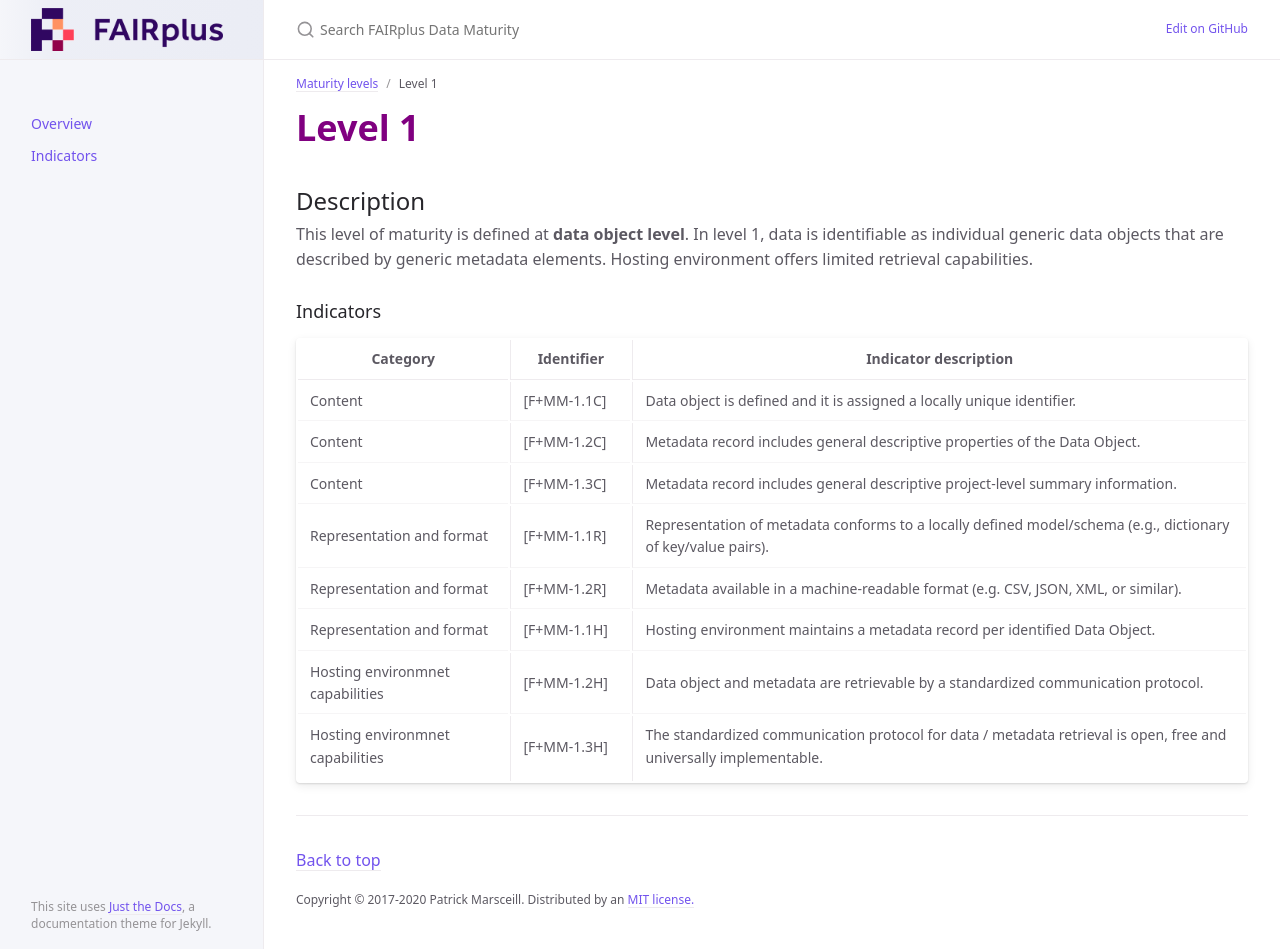
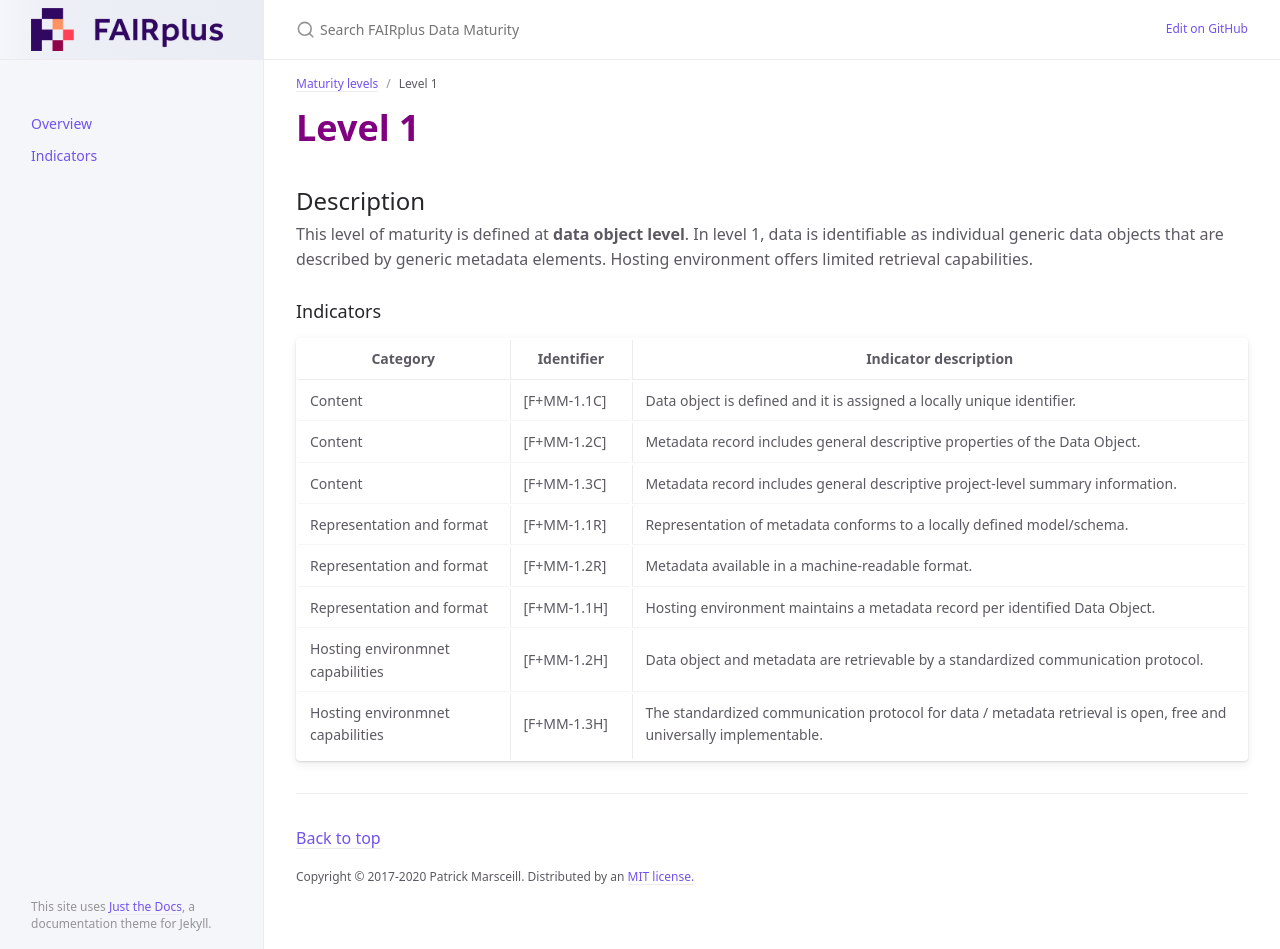
Before and after one commit to FAIRplus/Data-Maturity, a Jekyll site: the page built from docs/_levels/Level1.md, in a window 1280 px wide and 949 px high. Built offline with Jekyll 4.4.1, drawn with Linux system fonts in a browser that asks for light colours.

Commit message:
Update Level1.md

```diff
--- a/docs/_levels/Level1.md
+++ b/docs/_levels/Level1.md
@@ -18,8 +18,8 @@
 | Content | [F+MM-1.1C] | Data object is defined and it is assigned a locally unique identifier. |
 | Content | [F+MM-1.2C] | Metadata record includes general descriptive properties of the Data Object. |
 | Content | [F+MM-1.3C] | Metadata record includes general descriptive project-level summary information. |
-| Representation and format |  [F+MM-1.1R] | Representation of metadata conforms to a locally defined model/schema (e.g., dictionary of key/value pairs). |
-| Representation and format |  [F+MM-1.2R] | Metadata available in a machine-readable format (e.g. CSV, JSON, XML, or similar). |
+| Representation and format |  [F+MM-1.1R] | Representation of metadata conforms to a locally defined model/schema. |
+| Representation and format |  [F+MM-1.2R] | Metadata available in a machine-readable format. |
 | Representation and format |  [F+MM-1.1H] | Hosting environment maintains a metadata record per identified Data Object. |
 | Hosting environmnet capabilities | [F+MM-1.2H] | Data object and metadata are retrievable by a standardized communication protocol. |
 | Hosting environmnet capabilities | [F+MM-1.3H] | The standardized communication protocol for data / metadata retrieval is open, free and universally implementable. |
```
